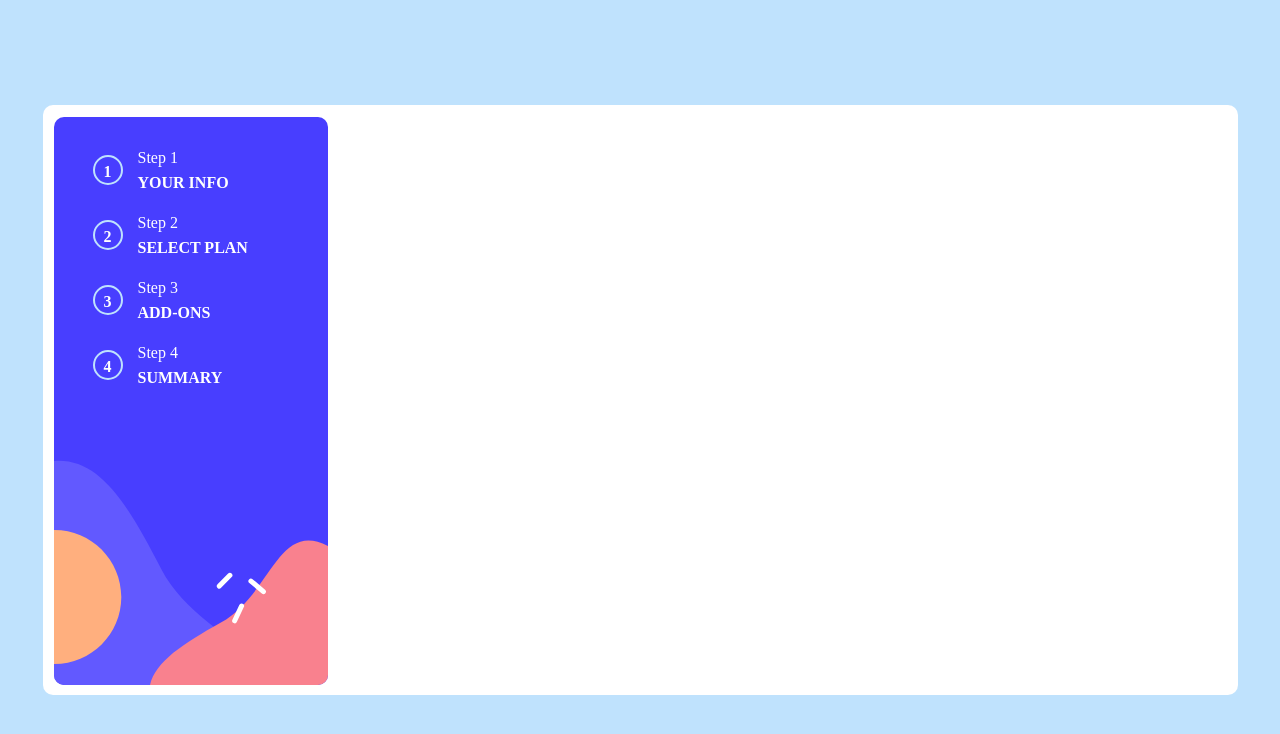
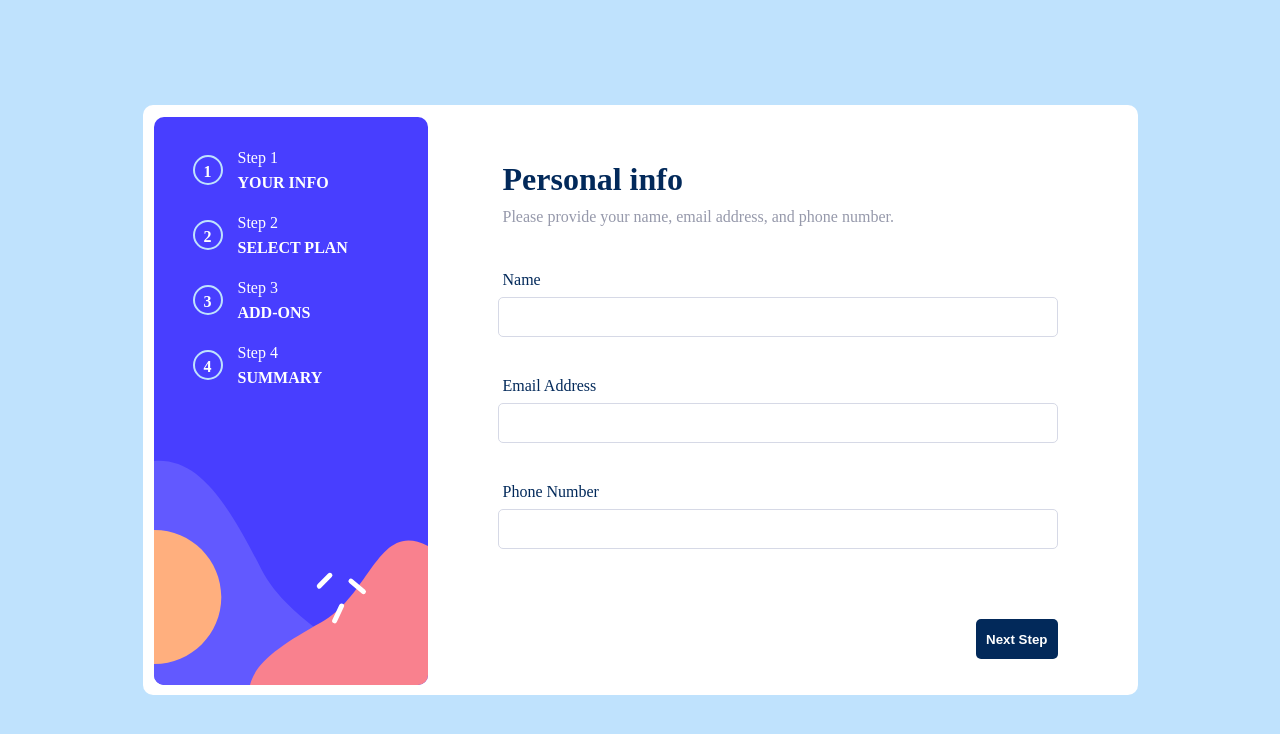
Before and after one commit to andreeaorian/multi-step-form, a React (Create React App) app: page / in a window 1280 px wide. Shown: the top 734 px of the page. Built offline with nearby package versions, Linux system fonts and the light colour scheme; the HTML template or start-up script is replaced by a standard one.

Commit message:
Implement form part

```diff
--- a/src/App.scss
+++ b/src/App.scss
@@ -63,7 +63,88 @@
 		}
 
 		.form {
-			min-width: inherit;
+			min-width: 700px;
+			padding: 20px 70px;
+			justify-content: center;
+			color: $marine_blue;
+
+			.form-title {
+				text-align: left;
+				padding: 5px;
+
+				h1 {
+					margin-bottom: 10px;
+				}
+
+				span {
+					color: $cool_gray;
+				}
+			}
+
+			.form-content {
+				display: flex;
+				flex-direction: column;
+				justify-content: space-between;
+				align-items: center;
+				gap: 20px;
+				padding: 30px 0;
+
+				div {
+					width: 100%;
+					padding: 10px 0;
+
+					label {
+						padding: 0 5px;
+					}
+
+					input {
+						width: 100%;
+						height: 40px;
+						margin-top: 8px;
+						border-radius: 5px;
+						border: 1px solid $light_gray;
+						padding: 10px;
+					}
+				}
+			}
+
+			.form-buttons {
+				display: flex;
+				flex-direction: row;
+				justify-content: space-between;
+				padding-top: 30px;
+
+				button {
+					font-weight: bold;
+					height: 40px;
+					padding: 10px;
+					border: none;
+					cursor: pointer;
+				}
+
+				.submit {
+					background-color: $marine_blue;
+					color: $white;
+					border-radius: 5px;
+
+					&:hover {
+						background-color: $purplis_blue;
+					}
+				}
+
+				.back {
+					background-color: transparent;
+					color: $cool_gray;
+
+					&:hover {
+						color: $marine_blue;
+					}
+				}
+
+				.back.invisible {
+					visibility: hidden;
+				}
+			}
 		}
 	}
 }
--- a/src/components/Form.js
+++ /dev/null
@@ -1,7 +0,0 @@
-export function Form() {
-	return (
-		<div className="form">
-			<form></form>
-		</div>
-	);
-}
--- /dev/null
+++ b/src/components/Form/Form.js
@@ -0,0 +1,16 @@
+import { FormButtons } from "./FormButtons";
+import { FormContent } from "./FormContent";
+import { FormTitle } from "./FormTitle";
+
+export function Form() {
+	return (
+		<div className="form">
+			<FormTitle
+				title="Personal info"
+				subtitle="Please provide your name, email address, and phone number."
+			/>
+			<FormContent />
+			<FormButtons isBackVisible={false} isConfirm={false} />
+		</div>
+	);
+}
--- /dev/null
+++ b/src/components/Form/FormButtons.js
@@ -0,0 +1,14 @@
+export function FormButtons({ isBackVisible, isConfirm }) {
+	return (
+		<div className="form-buttons">
+			<button
+				type="button"
+				className={`back ${isBackVisible ? "" : "invisible"}`}>
+				Go Back
+			</button>
+			<button type="button" className="submit">
+				{isConfirm ? "Confirm" : "Next Step"}
+			</button>
+		</div>
+	);
+}
--- /dev/null
+++ b/src/components/Form/FormContent.js
@@ -0,0 +1,20 @@
+export function FormContent() {
+	return (
+		<form className="form-content">
+			<div>
+				<label htmlFor="name">Name</label> <br />
+				<input type="text" id="name" name="name" />
+			</div>
+
+			<div>
+				<label htmlFor="email">Email Address</label> <br />
+				<input type="email" id="email" name="email" />
+			</div>
+
+			<div>
+				<label htmlFor="phone">Phone Number</label> <br />
+				<input type="text" id="phone" name="phone" />
+			</div>
+		</form>
+	);
+}
--- /dev/null
+++ b/src/components/Form/FormTitle.js
@@ -0,0 +1,8 @@
+export function FormTitle({ title, subtitle }) {
+	return (
+		<div className="form-title">
+			<h1>{title}</h1>
+			<span>{subtitle}</span>
+		</div>
+	);
+}
--- a/src/components/index.js
+++ b/src/components/index.js
@@ -1,2 +1,2 @@
-export { Sidebar } from "./Sidebar";
-export { Form } from "./Form";
+export { Sidebar } from "./Sidebar/Sidebar";
+export { Form } from "./Form/Form";
```
Also changed, not shown: src/components/Sidebar/Sidebar.js (renamed from src/components/Sidebar.js), src/components/Sidebar/StepButton.js (renamed from src/components/StepButton.js).
